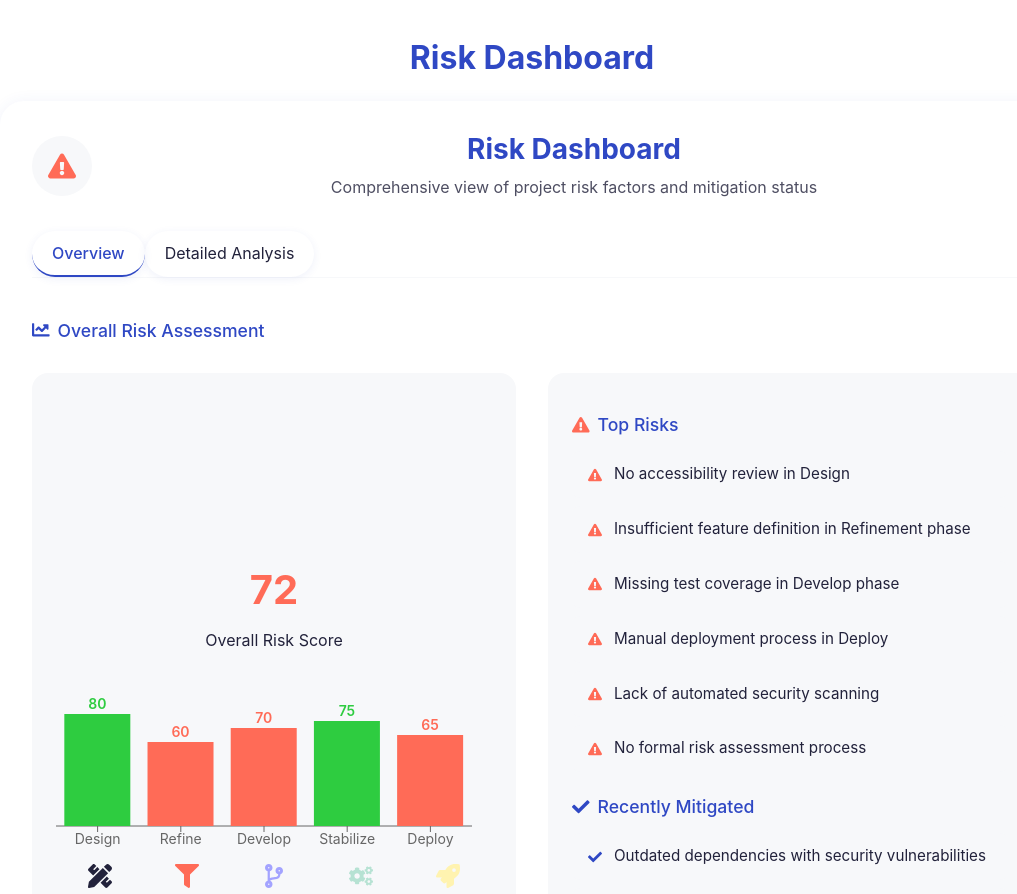
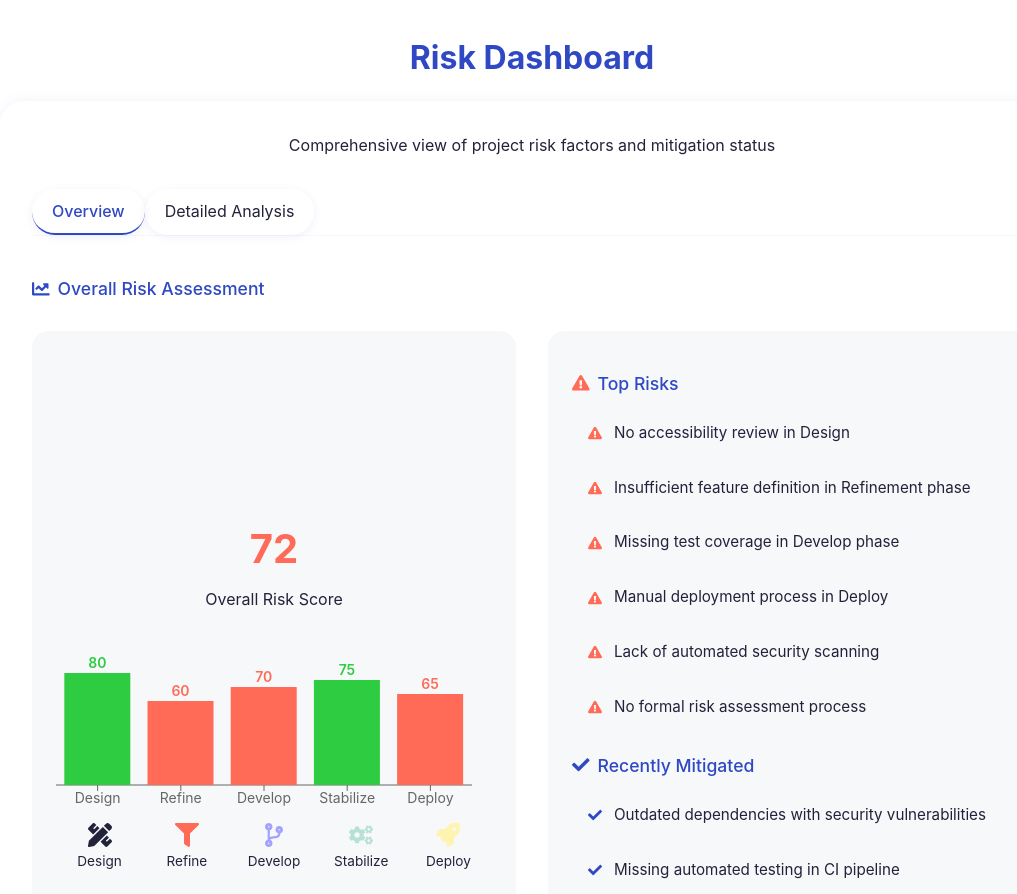
Before and after one commit to tarunkurma/risk-portfolio-mgr-thd, a React (Create React App) app: page / in a window 1280 px wide. Shown: the part 1260-2154 px from the top of the page, without its empty margins (108-1125 px from the left). Built offline with nearby package versions, Linux system fonts and the light colour scheme.

Commit message:
Update risk dashboard and README with latest changes

```diff
--- a/src/RiskDashboard.js
+++ b/src/RiskDashboard.js
@@ -254,12 +254,8 @@ export default function RiskDashboard() {
   return (
     <Card>
       <Header>
-        <IconContainer>
-          <FaExclamationTriangle />
-        </IconContainer>
         <HeaderContent>
-          <Title>Risk Dashboard</Title>
-          <Subtitle>Comprehensive view of project risk factors and mitigation status</Subtitle>
+          <subTitle>Comprehensive view of project risk factors and mitigation status</subTitle>
         </HeaderContent>
       </Header>
 
```
Also changed, not shown: 2 other files (tests, documents, lock files or other folders).
